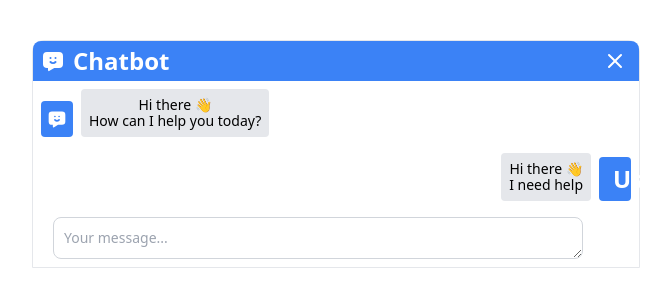
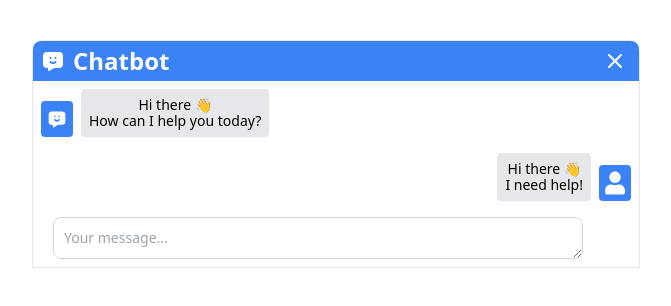
Before and after one commit to ai-avenger-teams/rebuild-ireland-frontend, a React (Vite) app: page / in a window 1280 px wide. Shown: the top 306 px of the page, without its empty margins (304-975 px from the left). Built offline with nearby package versions, Linux system fonts and the light colour scheme.

Commit message:
Text issue fix

```diff
--- a/src/App.jsx
+++ b/src/App.jsx
@@ -36,12 +36,11 @@ function App() {
             <div className="rounded bg-blue-500 w-8 aspect-square p-1.5">
               <h2 className="font-semibold text-white flex gap-2 text-2xl items-center">
                 <FaUser className="text-white" />
-                User
               </h2>
             </div>
             <p className="mx-2 p-2 rounded bg-gray-200 leading-4 text-sm">
               Hi there 👋
-              <br />I need help
+              <br />I need help!
             </p>
           </div>
         </div>
```
